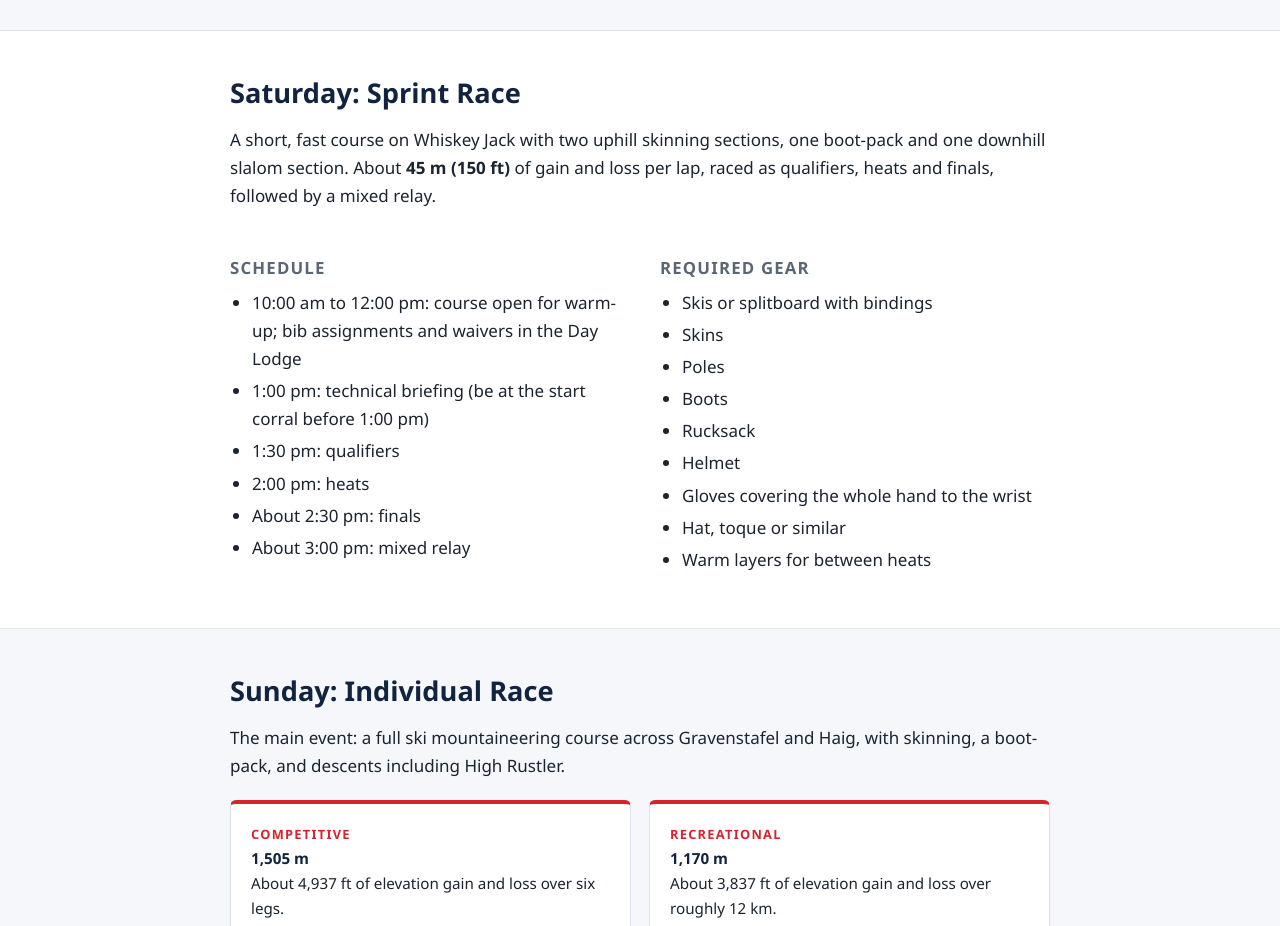
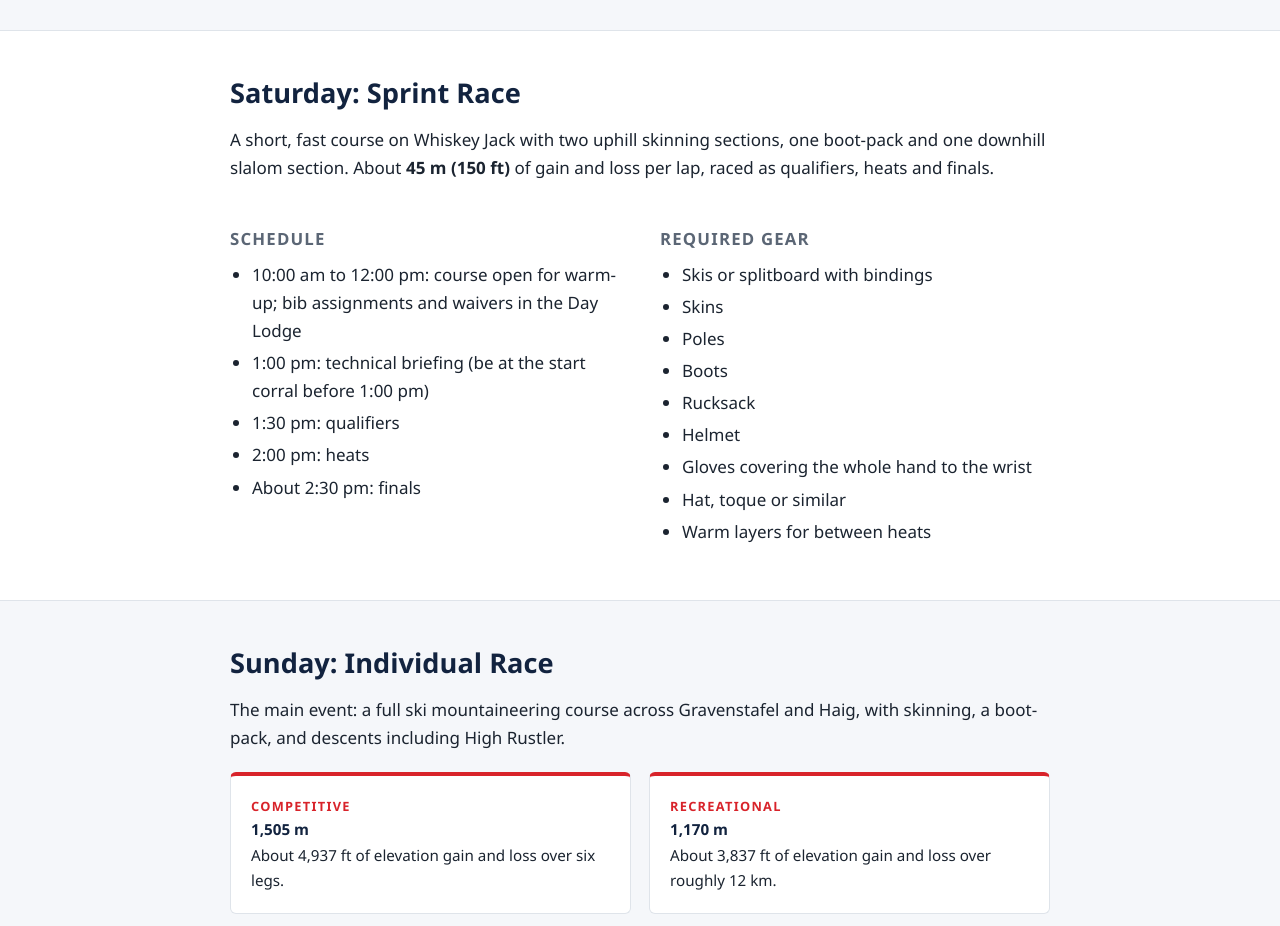
Before and after one commit to aaronfwilkins/cmrskimorace, a plain HTML site: page race-info.html in a window 1280 px wide. Shown: the part 1180-2106 px from the top of the page. Drawn offline with Linux system fonts and the light colour scheme.

Commit message:
Remove mixed relay from the sprint race
Co-Authored-By: Claude Opus 5.5 <noreply@anthropic.com>

```diff
--- a/race-info.html
+++ b/race-info.html
@@ -24,8 +24,8 @@
 <div class="cols"><div><h3>Route</h3><ol><li>Start at Whiskey Jack</li><li>Follow Jelly Roll</li><li>Right into Easy Street</li><li>Trend up, under the T-Bar, and left towards South Bowl</li><li>Finish near the top of the T-Rex T-Bar</li></ol></div><div><h3>Schedule</h3><ul><li>3:30 to 3:45 pm: bag drop and start line instructions</li><li>4:00 pm: race start</li></ul><h3>Required gear</h3><p>Helmet. Pack warm clothing into a bag for pickup at the finish.</p></div></div>
 </div></section><section><div class="wrap">
 <h2 id="sprint">Saturday: Sprint Race</h2>
-<p>A short, fast course on Whiskey Jack with two uphill skinning sections, one boot-pack and one downhill slalom section. About <strong>45 m (150 ft)</strong> of gain and loss per lap, raced as qualifiers, heats and finals, followed by a mixed relay.</p>
-<div class="cols"><div><h3>Schedule</h3><ul><li>10:00 am to 12:00 pm: course open for warm-up; bib assignments and waivers in the Day Lodge</li><li>1:00 pm: technical briefing (be at the start corral before 1:00 pm)</li><li>1:30 pm: qualifiers</li><li>2:00 pm: heats</li><li>About 2:30 pm: finals</li><li>About 3:00 pm: mixed relay</li></ul></div><div><h3>Required gear</h3><ul><li>Skis or splitboard with bindings</li><li>Skins</li><li>Poles</li><li>Boots</li><li>Rucksack</li><li>Helmet</li><li>Gloves covering the whole hand to the wrist</li><li>Hat, toque or similar</li><li>Warm layers for between heats</li></ul></div></div>
+<p>A short, fast course on Whiskey Jack with two uphill skinning sections, one boot-pack and one downhill slalom section. About <strong>45 m (150 ft)</strong> of gain and loss per lap, raced as qualifiers, heats and finals.</p>
+<div class="cols"><div><h3>Schedule</h3><ul><li>10:00 am to 12:00 pm: course open for warm-up; bib assignments and waivers in the Day Lodge</li><li>1:00 pm: technical briefing (be at the start corral before 1:00 pm)</li><li>1:30 pm: qualifiers</li><li>2:00 pm: heats</li><li>About 2:30 pm: finals</li></ul></div><div><h3>Required gear</h3><ul><li>Skis or splitboard with bindings</li><li>Skins</li><li>Poles</li><li>Boots</li><li>Rucksack</li><li>Helmet</li><li>Gloves covering the whole hand to the wrist</li><li>Hat, toque or similar</li><li>Warm layers for between heats</li></ul></div></div>
 </div></section><section class="alt"><div class="wrap">
 <h2 id="individual">Sunday: Individual Race</h2>
 <p>The main event: a full ski mountaineering course across Gravenstafel and Haig, with skinning, a boot-pack, and descents including High Rustler.</p>
```
Also changed, not shown: index.html (+1 -1 lines).
